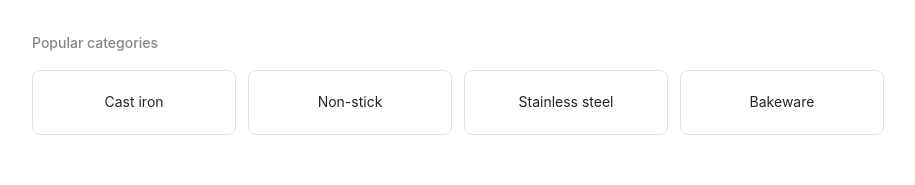
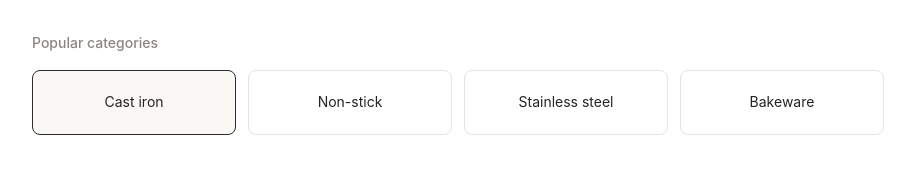
Before and after one commit to sizzleandheat/sizzle-and-heat, a Next.js app: page / in a window 1280 px wide. In both pictures the pointer is over the link "Cast iron". Shown: the part 440-625 px from the top of the page, without its empty margins (182-1097 px from the left). Built offline with nearby package versions, Linux system fonts and the light colour scheme.

Commit message:
Update globals.css

```diff
--- a/app/globals.css
+++ b/app/globals.css
@@ -302,3 +302,7 @@ a {
   color: var(--text-muted);
   margin: 0;
 }
+.category-card:hover {
+  border-color: var(--dark);
+  background: var(--surface);
+}
```
